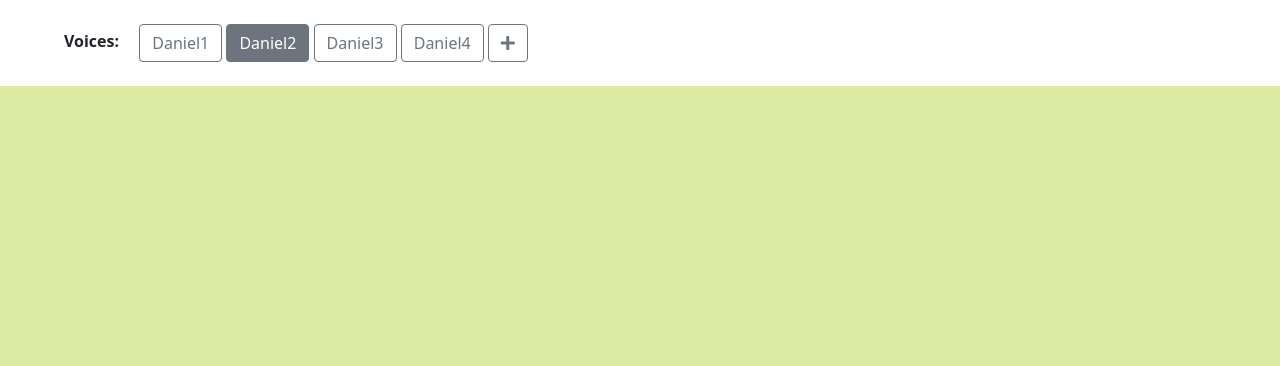
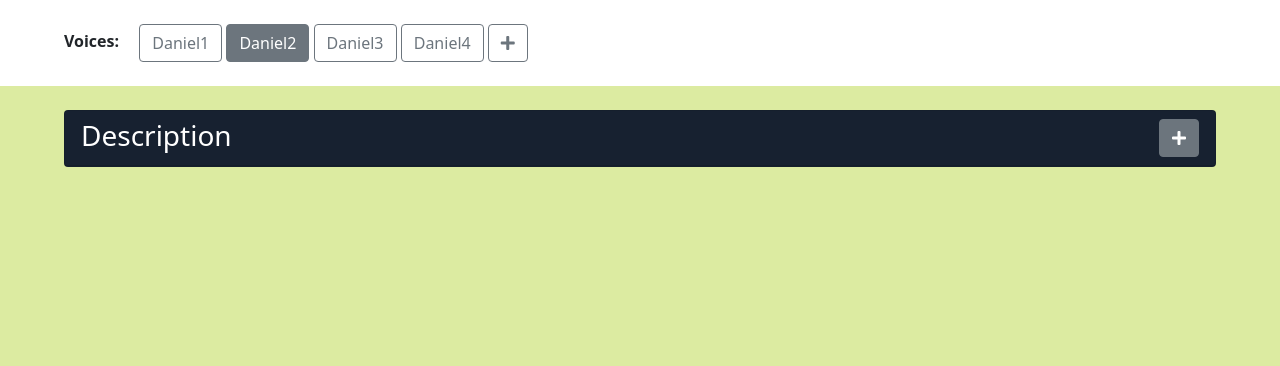
Before and after one commit to danielsamet/PSS, a Flask app: page /concatenation_setup in a window 1280 px wide. Shown: the part 95-461 px from the top of the page. Run offline with Flask 2, Linux system fonts and the light colour scheme; some libraries are stand-ins or nearby versions.

Commit message:
added an explanation for concatenation setup
Signed-off-by: Daniel Samet <danielsamet98@gmail.com>

```diff
--- a/templates/concatenation_setup.html
+++ b/templates/concatenation_setup.html
@@ -1 +1,51 @@
 {% extends "base.html" %}
+
+{% block main_content %}
+    <div class="card bg-item">
+        <div class="card-header">
+            <div class="row">
+                <h3 class="col mb-0">Description</h3>
+                <div class="col text-end">
+                    <a class="btn btn-secondary" data-bs-toggle="collapse" href="#description-body"
+                       id="toggle-description">
+                        <i class="fa fa-plus"></i>
+                    </a>
+                </div>
+            </div>
+        </div>
+        <div class="collapse fade" id="description-body">
+            <div class="card-body">
+                <h4>What is it?</h4>
+                <p>Merging pre-recorded bits of audio to generate audio for words and sentences.</p>
+
+                <hr class="mt-4">
+
+                <h4>How does it work?</h4>
+                <p>Speech concatenation works by recording every phoneme and then stitching the recordings back together
+                    to create new sequences of those phonemes.</p>
+                <div class="card-footer bg-warning text-dark fa-sm">
+                    <div class="row">
+                        <div class="col-auto"><i class="fa fa-info fa-2x mt-2 ms-2"></i></div>
+                        <p class="col mb-0">Please note, this setup has been prepared exclusively with British English
+                            in mind. This is because a completely different dictionary would needed to map words to
+                            phonemes for each dialect. Results may therefore vary for any dialect other than British
+                            English.</p>
+                    </div>
+                </div>
+            </div>
+        </div>
+    </div>
+{% endblock main_content %}
+
+{% block extra_js %}
+    <script>
+        window.addEventListener('DOMContentLoaded', () => {
+            $("#toggle-description").click(function () {
+                if ($(this.children[0]).hasClass("fa-minus"))
+                    $(this.children[0]).removeClass("fa-minus").addClass("fa-plus");
+                else
+                    $(this.children[0]).removeClass("fa-plus").addClass("fa-minus");
+            })
+        });
+    </script>
+{% endblock extra_js %}
```
